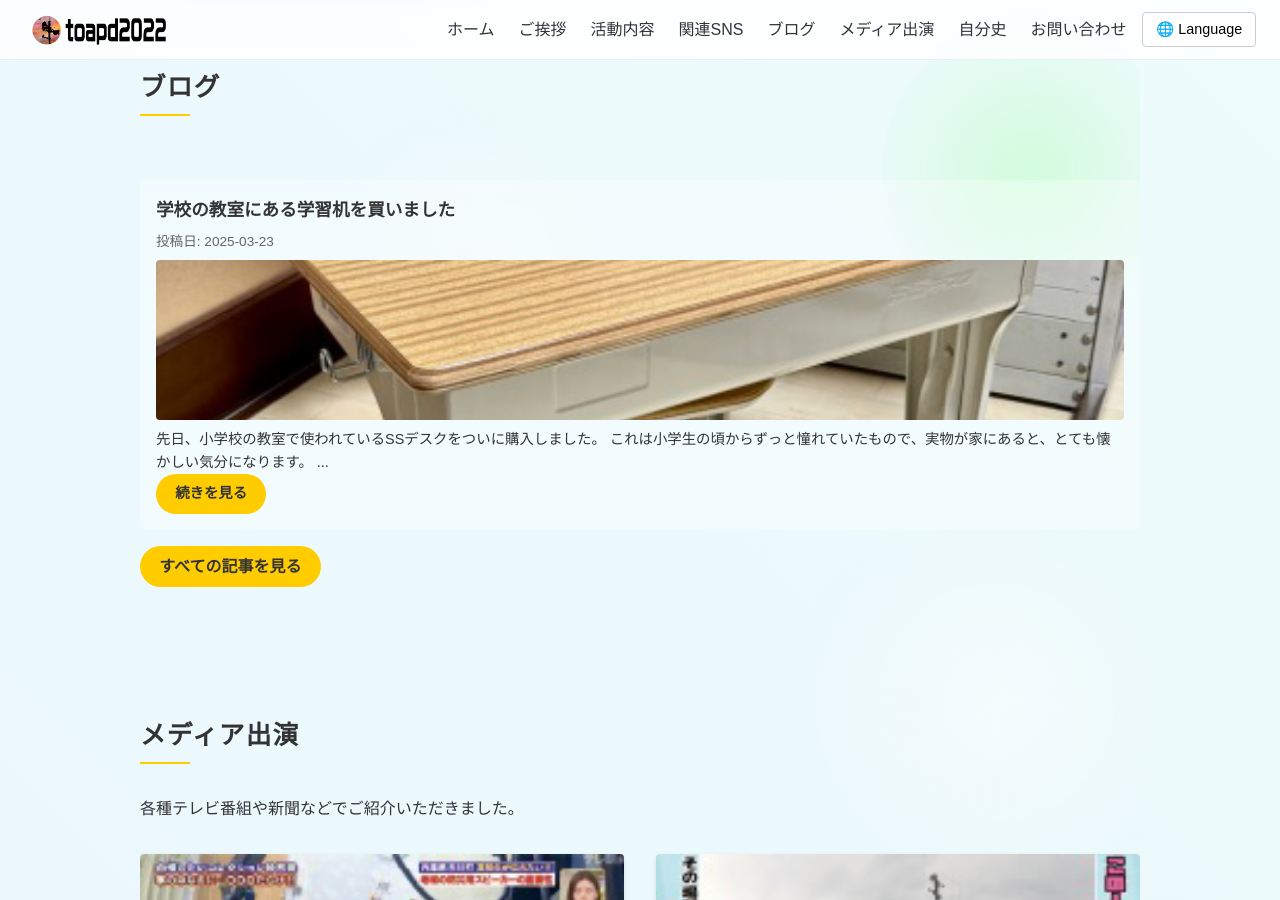
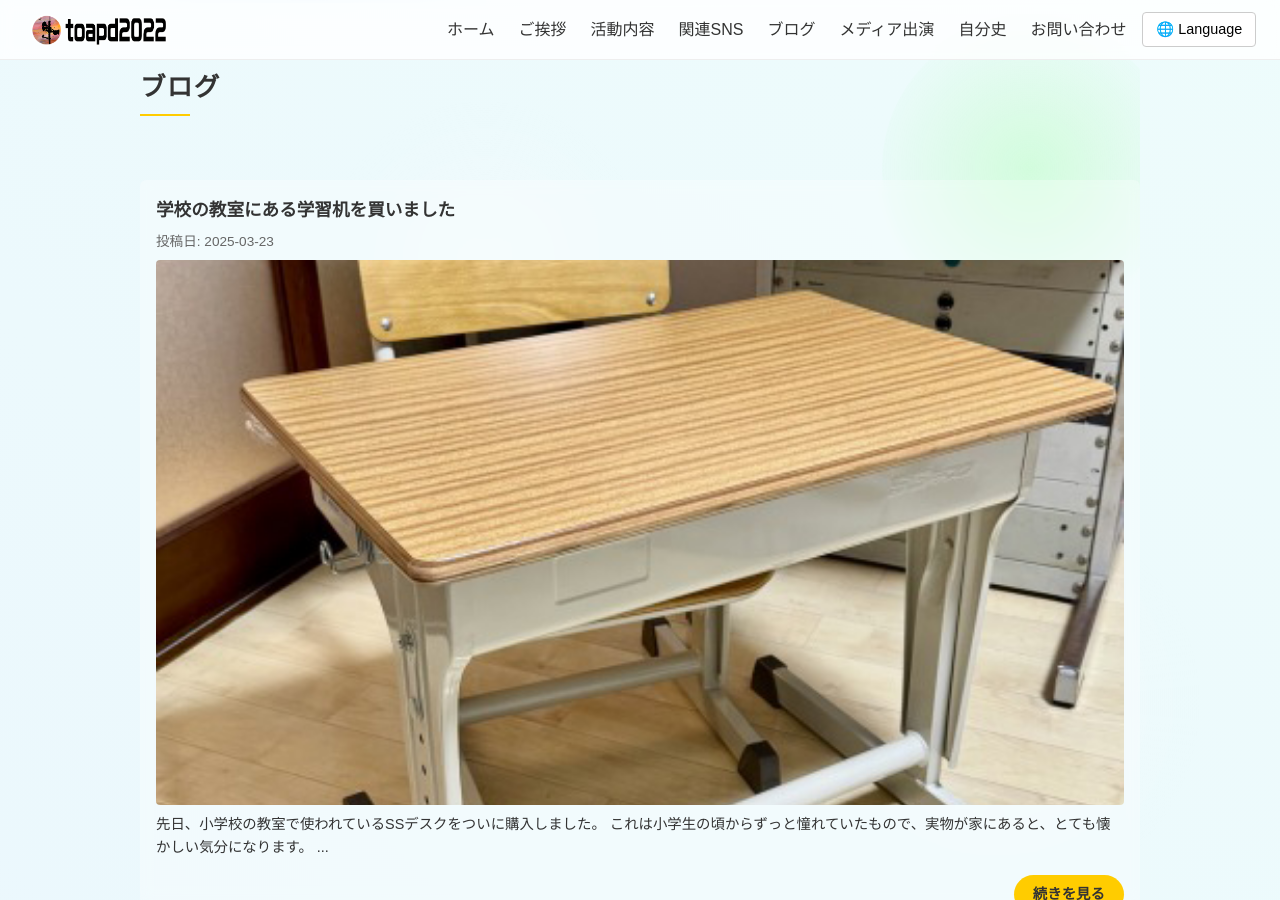
Before and after one commit to toapd2022/toapd2022, a Jekyll site: the page built from index.html, in a window 1280 px wide and 900 px high, scrolled down 2823 px. Built offline with Jekyll 4.4.1, drawn with Linux system fonts in a browser that asks for light colours.

Commit message:
Add files via upload

```diff
--- a/index.html
+++ b/index.html
@@ -820,14 +820,19 @@ layout: none
     /* サムネイル表示 */
     .blog-thumbnail {
       margin: 0.5rem 0;
-    }
+      /* ↓ ここから追記 ↓ */
+      aspect-ratio: 16 / 9;
+      overflow: hidden;
+      border-radius: 4px; /* お好みで */
+    }
+
     .blog-thumbnail img {
       width: 100%;
-      height: 160px;
+      height: 100%;
       object-fit: cover;
-      border-radius: 4px;
       display: block;
     }
+
 
     /********************************
      * メディア出演
@@ -1234,10 +1239,11 @@ layout: none
 
             <!-- 「続きを読む」ボタン -->
             <p>
-              <a href="{{ post.url | relative_url }}" class="btn-readmore">
-                続きを見る
-              </a>
-            </p>
+              <p style="text-align: right; margin-top: 1rem;">
+                <a href="{{ post.url | relative_url }}" class="btn-readmore">
+                  続きを見る
+                </a>
+              </p>
           </article>
           {% endfor %}
         </div>
@@ -1245,7 +1251,7 @@ layout: none
         <!-- 「すべての記事を見る」ボタン -->
         <p style="margin-top:1rem;">
           <a href="{{ 'blog.html' | relative_url }}" class="btn-all-posts">
-            すべての記事を見る
+            過去のブログ記事を読む
           </a>
         </p>
 
```
